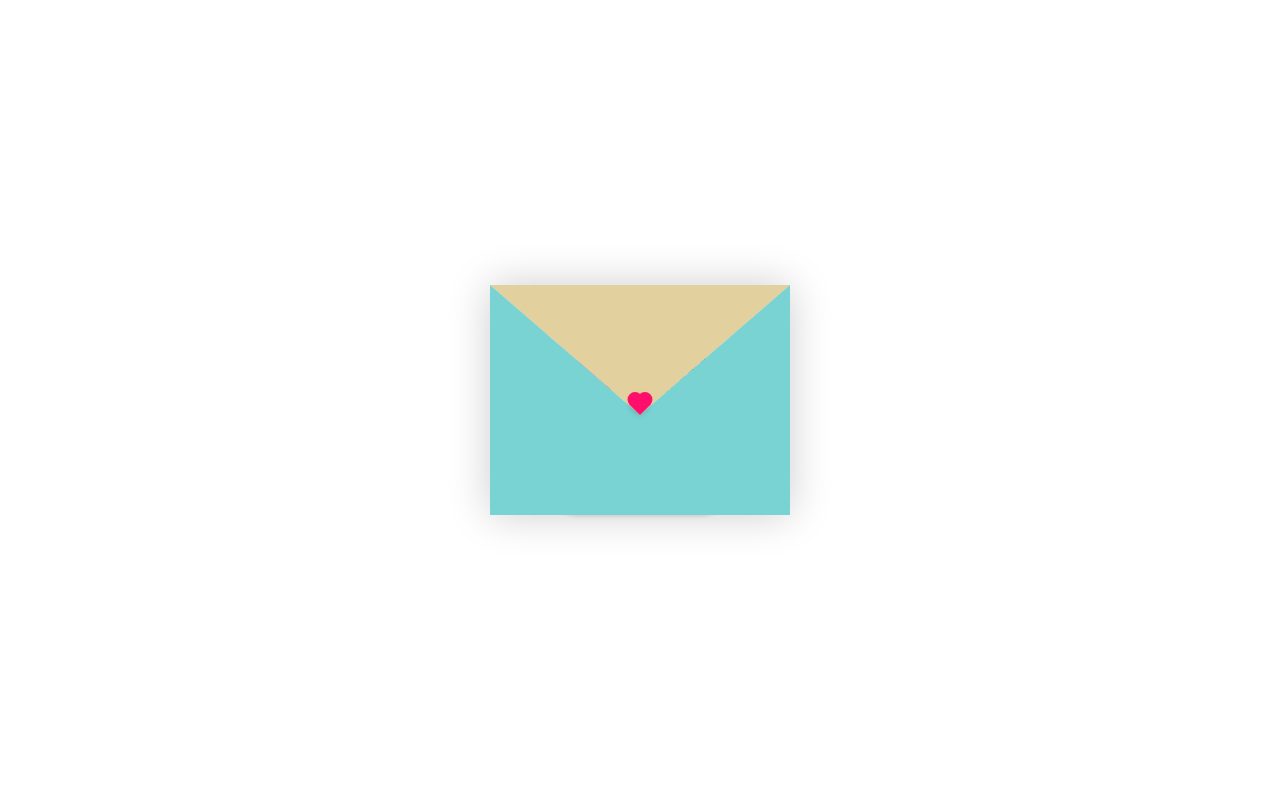
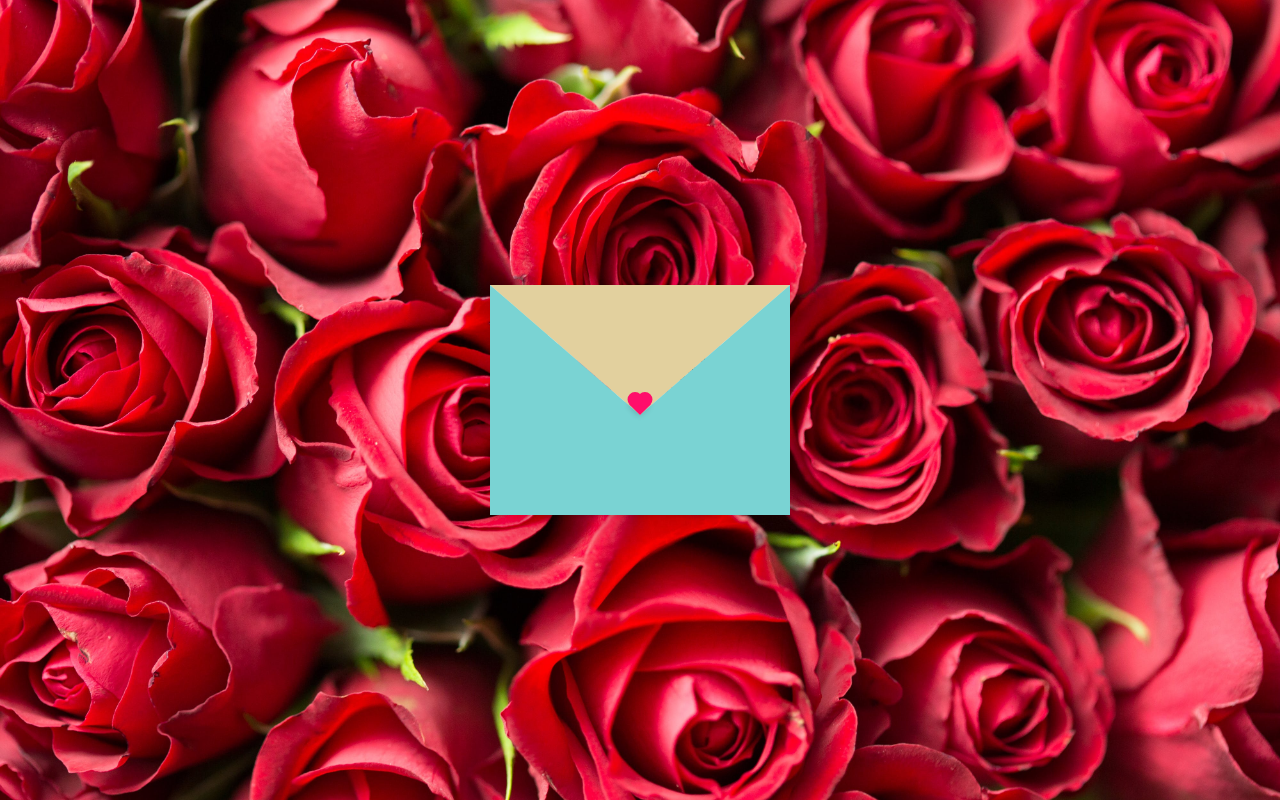
Before and after one commit to AbhishekBhagawati14/valentineWeek, a plain HTML site: page RoseDay.html in a window 1280 px wide. Drawn offline with Linux system fonts and the light colour scheme; the site is published under a folder, as on GitHub Pages, so addresses that start at the root find nothing.

Commit message:
Update RoseDay.css

```diff
--- a/RoseDay.css
+++ b/RoseDay.css
@@ -12,7 +12,7 @@
     margin: 0;
     padding: 0;
     box-sizing: border-box;
-    background-image: url('/Images/RoseDayBG.jpg');
+    background-image: url('RoseDayBG.jpg');
     background-size: cover; /* Cover the entire background */
     background-position: center; /* Center the background image */
     display: flex;
```
